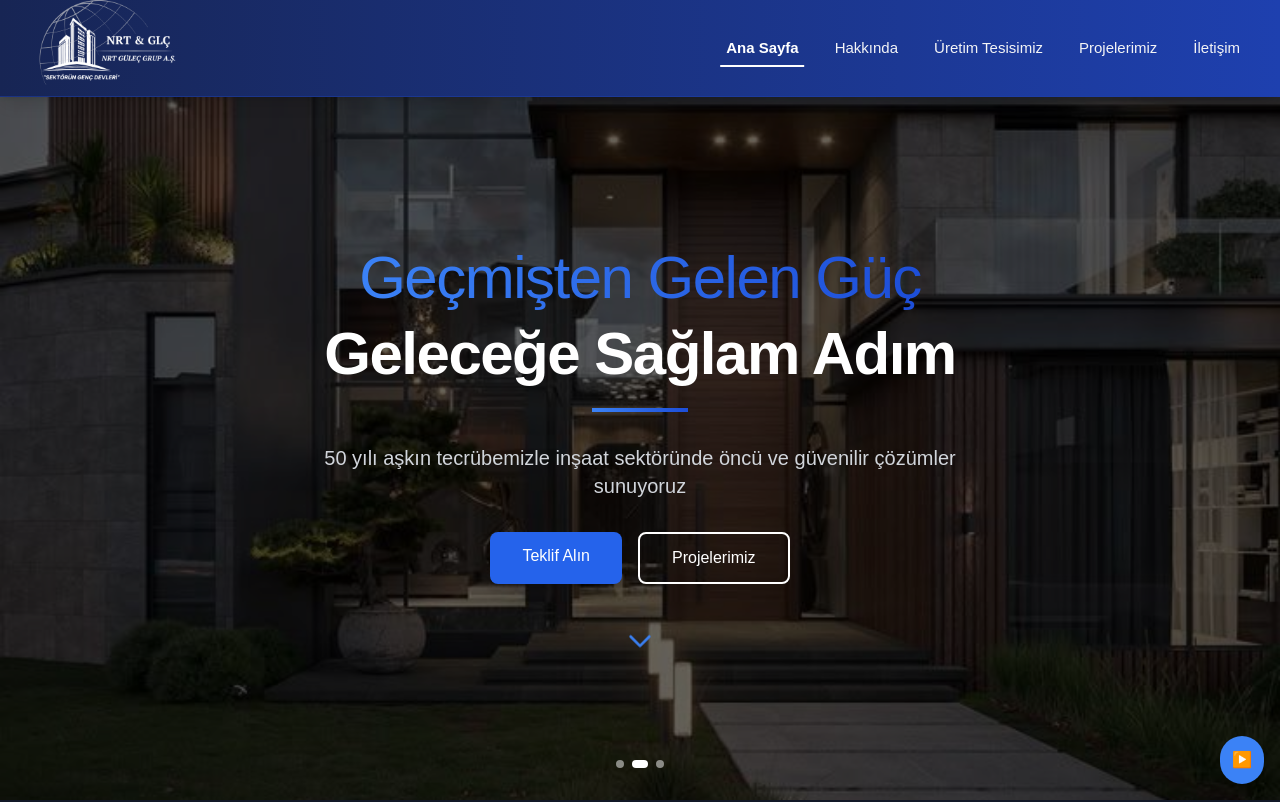
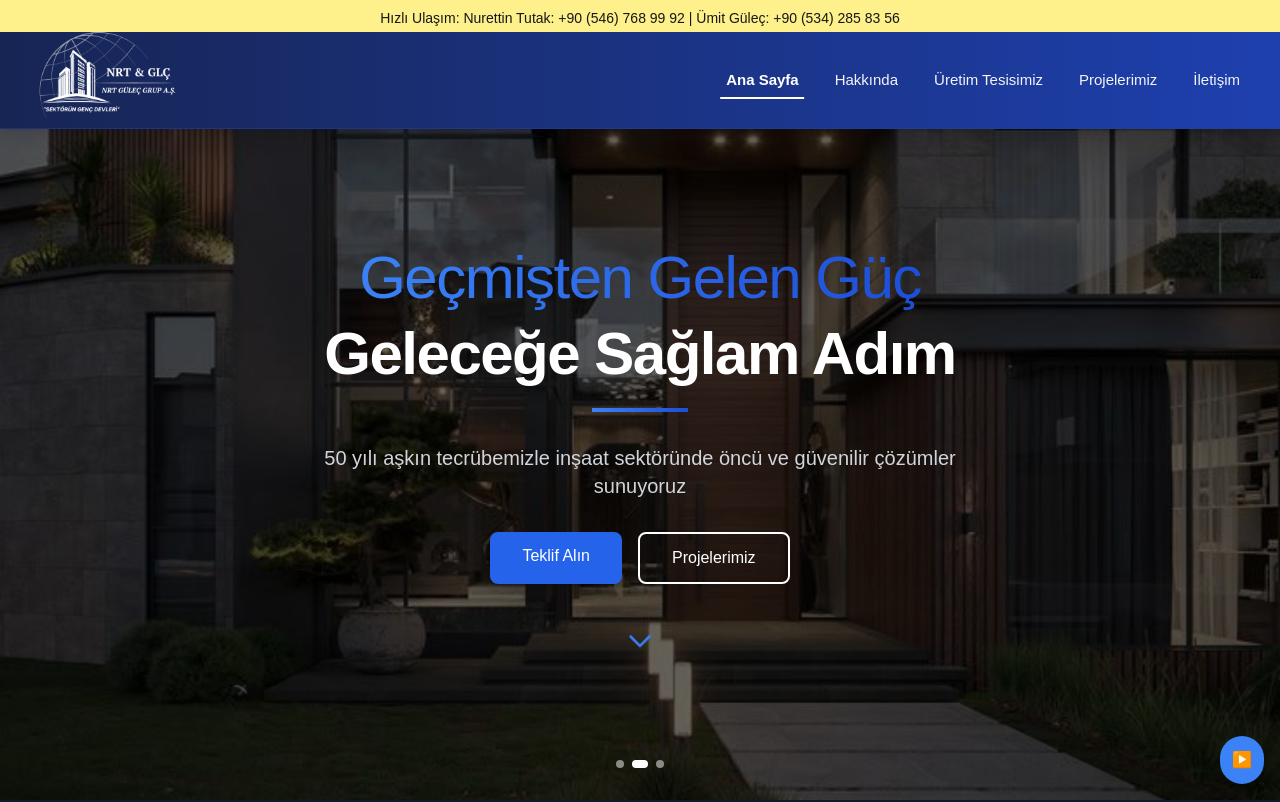
Before and after one commit to ardaaskinn01/nurettin-tutak, a Next.js app: page / in a window 1280 px wide. Shown: the top 802 px of the page. Built offline with nearby package versions, Linux system fonts and the light colour scheme.

Commit message:
last commit

```diff
--- a/src/app/components/Navbar.js
+++ b/src/app/components/Navbar.js
@@ -21,7 +21,7 @@ export default function Navbar() {
     "after:content-[''] after:absolute after:bottom-0 after:left-1/2 after:-translate-x-1/2 after:w-0 after:h-[2px] after:bg-white group-hover:after:w-4/5 group-hover:after:scale-x-100 after:origin-center after:transition-all after:duration-300";
 
   return (
-    <nav className="fixed w-full z-50 bg-gradient-to-r from-blue-950 to-blue-800 backdrop-blur-md backdrop-saturate-150 border-b border-blue-800/50 shadow-lg">
+    <nav className="fixed top-8 w-full z-50 bg-gradient-to-r from-blue-950 to-blue-800 backdrop-blur-md backdrop-saturate-150 border-b border-blue-800/50 shadow-lg">
       <div className="max-w-7xl mx-auto px-6">
         <div className="flex items-center justify-between h-24">
           {/* Logo */}
--- /dev/null
+++ b/src/app/components/TopContactBar.js
@@ -0,0 +1,13 @@
+const TopContactBar = () => {
+  return (
+    <div className="fixed top-0 left-0 w-full bg-yellow-200 py-2 px-4 text-sm text-neutral-900 border-b border-gray-200 z-40">
+      <div className="container mx-auto flex justify-center">
+        <span className="text-center sm:text-center">
+          Hızlı Ulaşım: Nurettin Tutak: +90 (546) 768 99 92   |   Ümit Güleç: +90 (534) 285 83 56
+        </span>
+      </div>
+    </div>
+  );
+};
+
+export default TopContactBar;
--- a/src/app/hakkinda/page.js
+++ b/src/app/hakkinda/page.js
@@ -17,7 +17,7 @@ export default function Hakkinda() {
         <div className="absolute inset-0 bg-black opacity-65"></div>
       </div>
 
-      {/* Navbar */}
+      <TopContactBar />
       <Navbar />
 
       {/* İçerik (Blur olmayan kısım) */}
--- a/src/app/iletisim/page.js
+++ b/src/app/iletisim/page.js
@@ -64,7 +64,7 @@ export default function Iletisim() {
         />
         <div className="absolute inset-0 bg-black opacity-70"></div>
       </div>
-
+      <TopContactBar />
       <Navbar />
 
       <main className="flex-grow py-32 px-4 sm:px-6 lg:px-8 relative">
--- a/src/app/kurumsal/page.js
+++ b/src/app/kurumsal/page.js
@@ -47,6 +47,7 @@ export default function Kurumsal() {
 
   return (
     <div className="min-h-screen bg-gray-900">
+      <TopContactBar />
       <Navbar />
 
       <main className="pt-32 pb-20">
--- a/src/app/page.js
+++ b/src/app/page.js
@@ -2,6 +2,7 @@
 import Head from "next/head";
 import Link from "next/link";
 import Navbar from "./components/Navbar";
+import TopContactBar from "./components/TopContactBar";
 import CountUp from 'react-countup';
 import { useRef } from 'react';
 import { useState, useEffect } from 'react';
@@ -113,6 +114,7 @@ export default function Home() {
       </Head>
 
       <div className="min-h-screen flex flex-col relative bg-gray-950">
+        <TopContactBar />
         <Navbar />
 
         {/* Hero Section */}
--- a/src/app/projelerimiz/karaburun/page.js
+++ b/src/app/projelerimiz/karaburun/page.js
@@ -11,6 +11,7 @@ export default function Nazilli() {
 
   return (
     <div className="relative min-h-screen">
+      <TopContactBar />
       <Navbar />
 
       <div className="absolute top-32 left-6 z-20">
--- a/src/app/projelerimiz/nazilli/page.js
+++ b/src/app/projelerimiz/nazilli/page.js
@@ -14,6 +14,7 @@ export default function Nazilli() {
 
   return (
     <div className="relative min-h-screen">
+      <TopContactBar />
       <Navbar />
 
       <div className="absolute top-32 left-6 z-20">
--- a/src/app/projelerimiz/page.js
+++ b/src/app/projelerimiz/page.js
@@ -36,7 +36,7 @@ export default function Projeler() {
         />
         <div className="absolute inset-0 bg-black/70 backdrop-blur-sm" />
       </div>
-
+      <TopContactBar />
       <Navbar />
 
       <div className="relative z-10 max-w-7xl mx-auto px-6 pt-28 pb-20">
--- a/src/app/projelerimiz/tavsanli/page.js
+++ b/src/app/projelerimiz/tavsanli/page.js
@@ -30,6 +30,7 @@ export default function Tavsanli() {
 
     return (
         <div className="relative min-h-screen">
+            <TopContactBar />
             <Navbar />
 
             <div className="absolute top-32 left-6 z-20">
```
